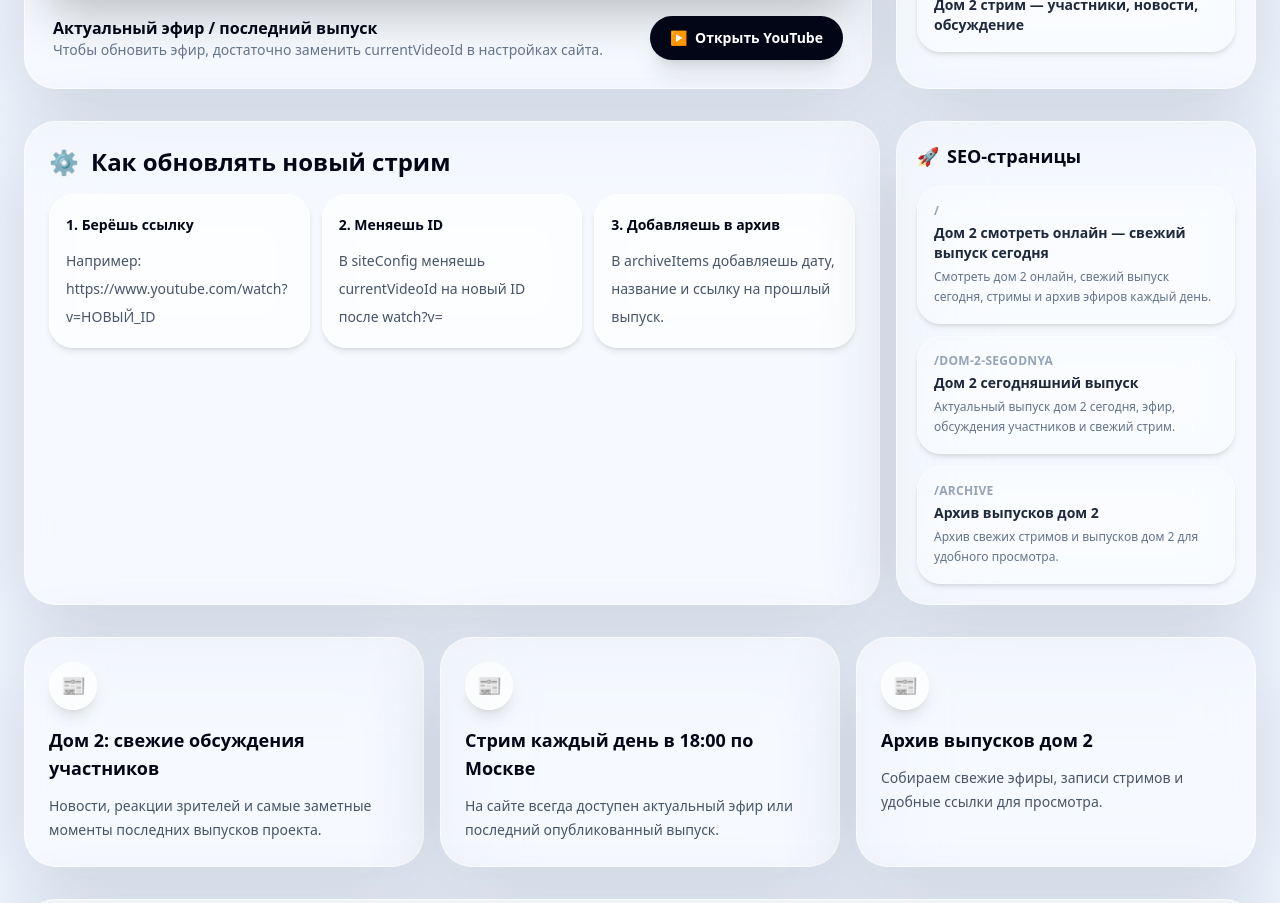
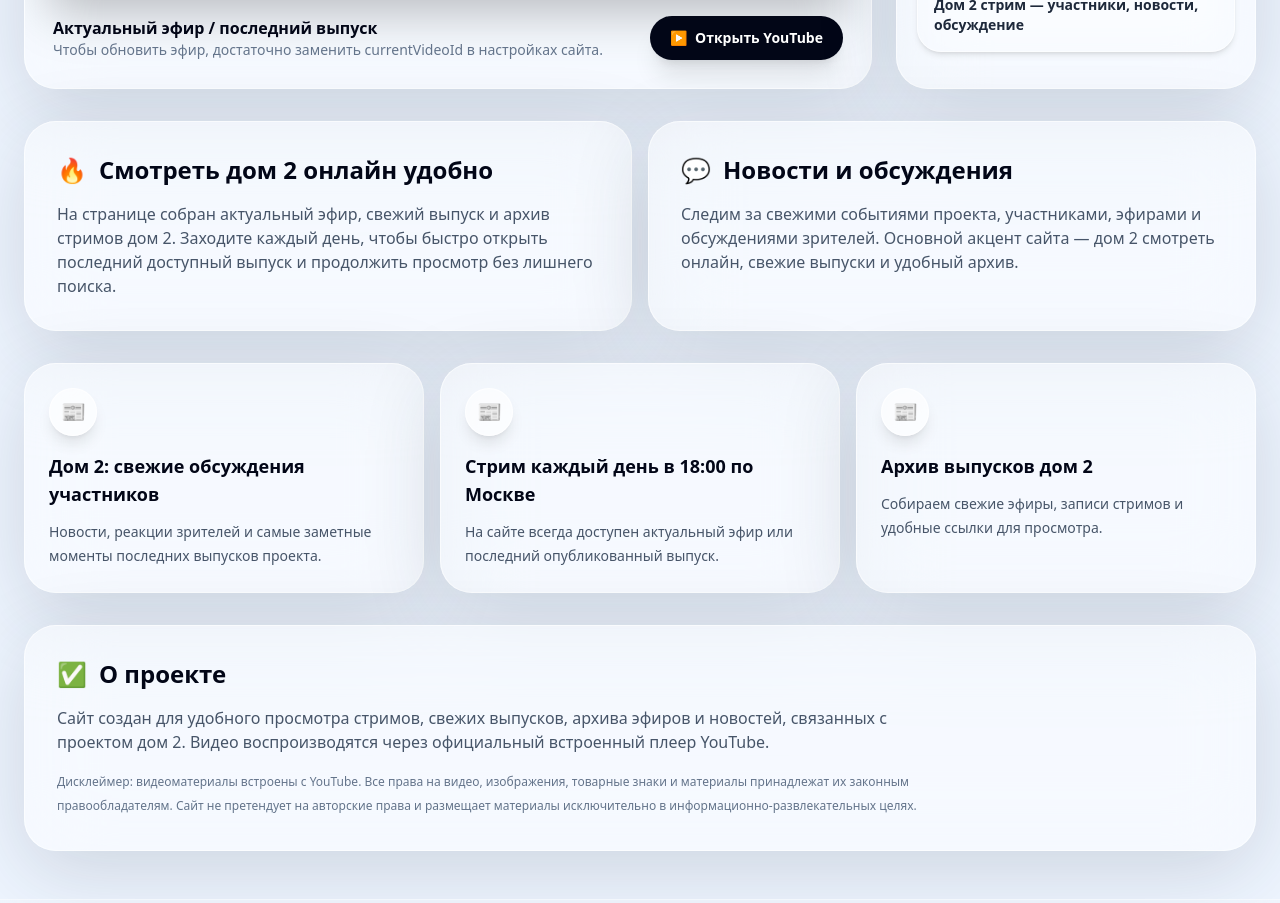
Before and after one commit to thaninchote9-rgb/dom2-live-site, a Next.js app: page / in a window 1280 px wide. Shown: the part 1140-2043 px from the top of the page. Built offline with nearby package versions, Linux system fonts and the light colour scheme.

Commit message:
Add files via upload

```diff
--- a/app/page.jsx
+++ b/app/page.jsx
@@ -52,25 +52,6 @@
   },
 ];
 
-const seoPages = [
-  {
-    path: "/",
-    title: "Дом 2 смотреть онлайн — свежий выпуск сегодня",
-    description:
-      "Смотреть дом 2 онлайн, свежий выпуск сегодня, стримы и архив эфиров каждый день.",
-  },
-  {
-    path: "/dom-2-segodnya",
-    title: "Дом 2 сегодняшний выпуск",
-    description:
-      "Актуальный выпуск дом 2 сегодня, эфир, обсуждения участников и свежий стрим.",
-  },
-  {
-    path: "/archive",
-    title: "Архив выпусков дом 2",
-    description: "Архив свежих стримов и выпусков дом 2 для удобного просмотра.",
-  },
-];
 
 function Icon({ children, label }) {
   return (
@@ -247,44 +228,28 @@
           </GlassCard>
         </section>
 
-        <section className="mt-8 grid gap-4 lg:grid-cols-[1fr_360px]">
-          <GlassCard className="p-6">
+
+        <section className="mt-8 grid gap-4 md:grid-cols-2">
+          <GlassCard className="p-6 md:p-8">
             <div className="mb-4 flex items-center gap-3">
-              <span className="text-2xl">⚙️</span>
-              <h2 className="text-2xl font-black text-slate-950">Как обновлять новый стрим</h2>
+              <span className="text-2xl">🔥</span>
+              <h2 className="text-2xl font-black text-slate-950">Смотреть дом 2 онлайн удобно</h2>
             </div>
-            <div className="grid gap-3 text-sm leading-7 text-slate-600 md:grid-cols-3">
-              <div className="rounded-3xl border border-white/60 bg-white/45 p-4 shadow-md backdrop-blur-xl">
-                <div className="mb-2 font-black text-slate-950">1. Берёшь ссылку</div>
-                <p>Например: https://www.youtube.com/watch?v=НОВЫЙ_ID</p>
-              </div>
-              <div className="rounded-3xl border border-white/60 bg-white/45 p-4 shadow-md backdrop-blur-xl">
-                <div className="mb-2 font-black text-slate-950">2. Меняешь ID</div>
-                <p>В siteConfig меняешь currentVideoId на новый ID после watch?v=</p>
-              </div>
-              <div className="rounded-3xl border border-white/60 bg-white/45 p-4 shadow-md backdrop-blur-xl">
-                <div className="mb-2 font-black text-slate-950">3. Добавляешь в архив</div>
-                <p>В archiveItems добавляешь дату, название и ссылку на прошлый выпуск.</p>
-              </div>
-            </div>
+            <p className="text-sm leading-7 text-slate-600 md:text-base">
+              На странице собран актуальный эфир, свежий выпуск и архив стримов дом 2.
+              Заходите каждый день, чтобы быстро открыть последний доступный выпуск и продолжить просмотр без лишнего поиска.
+            </p>
           </GlassCard>
 
-          <GlassCard className="p-5">
-            <div className="mb-4 flex items-center gap-2 text-lg font-black text-slate-950">
-              <span>🚀</span>
-              SEO-страницы
+          <GlassCard className="p-6 md:p-8">
+            <div className="mb-4 flex items-center gap-3">
+              <span className="text-2xl">💬</span>
+              <h2 className="text-2xl font-black text-slate-950">Новости и обсуждения</h2>
             </div>
-            <div className="space-y-3">
-              {seoPages.map((page) => (
-                <div key={page.path} className="rounded-3xl border border-white/60 bg-white/42 p-4 shadow-md backdrop-blur-xl">
-                  <div className="mb-1 text-xs font-black uppercase tracking-wide text-slate-400">
-                    {page.path}
-                  </div>
-                  <div className="text-sm font-black text-slate-800">{page.title}</div>
-                  <div className="mt-1 text-xs leading-5 text-slate-500">{page.description}</div>
-                </div>
-              ))}
-            </div>
+            <p className="text-sm leading-7 text-slate-600 md:text-base">
+              Следим за свежими событиями проекта, участниками, эфирами и обсуждениями зрителей.
+              Основной акцент сайта — дом 2 смотреть онлайн, свежие выпуски и удобный архив.
+            </p>
           </GlassCard>
         </section>
 
```
Also changed, not shown: 1 other file (tests, documents, lock files or other folders).
